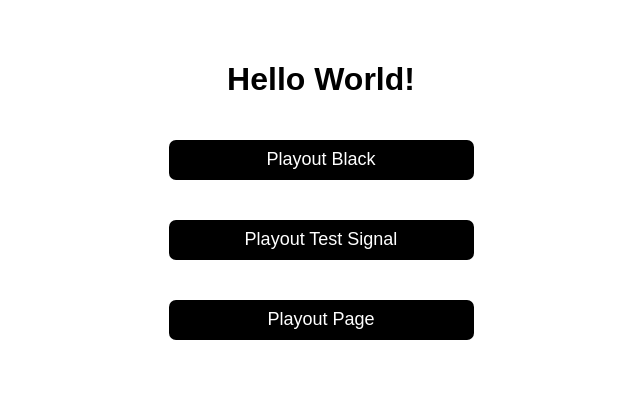
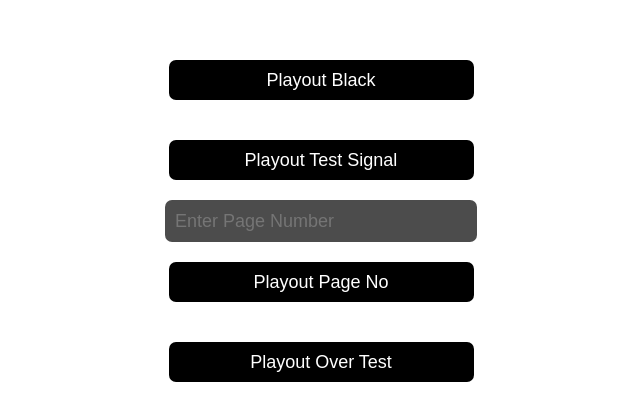
Before and after one commit to davidfuller/ads-ae, an Electron app: page index.html in a window 800 px wide. Shown: the part 187-607 px from the top of the page, without its empty margins (79-719 px from the left). Drawn offline with Linux system fonts and the light colour scheme; no server answers.

Commit message:
Updated UI

```diff
--- a/index.html
+++ b/index.html
@@ -7,10 +7,12 @@
     <script defer src="render.js"></script>
 </head>
 <body>
-    <h1>Hello World!</h1>
+    <h1 id="clock"></h1>
     <button onclick="showBlack()">Playout Black</button>
     <button onclick="showTestSignal()">Playout Test Signal</button>
-    <button onclick="playoutPageWorkfile()">Playout Page</button>
+    <input type="text" class="pageNo" placeholder="Enter Page Number">
+    <button onclick="playoutPageNumber()">Playout Page No</button>
+    <button onclick="playoutPageNumberOverTest()">Playout Over Test</button>
 
     <h1 id="status"></h1>
 
```
